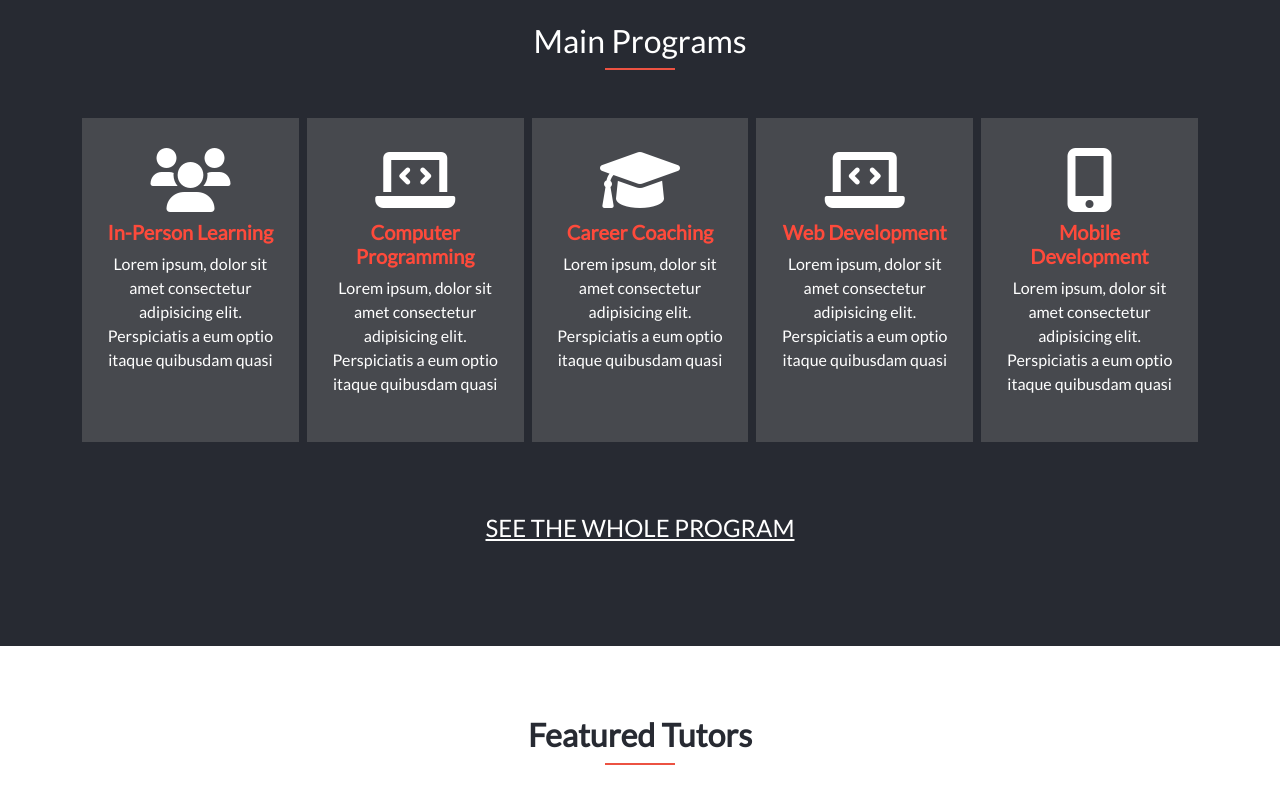
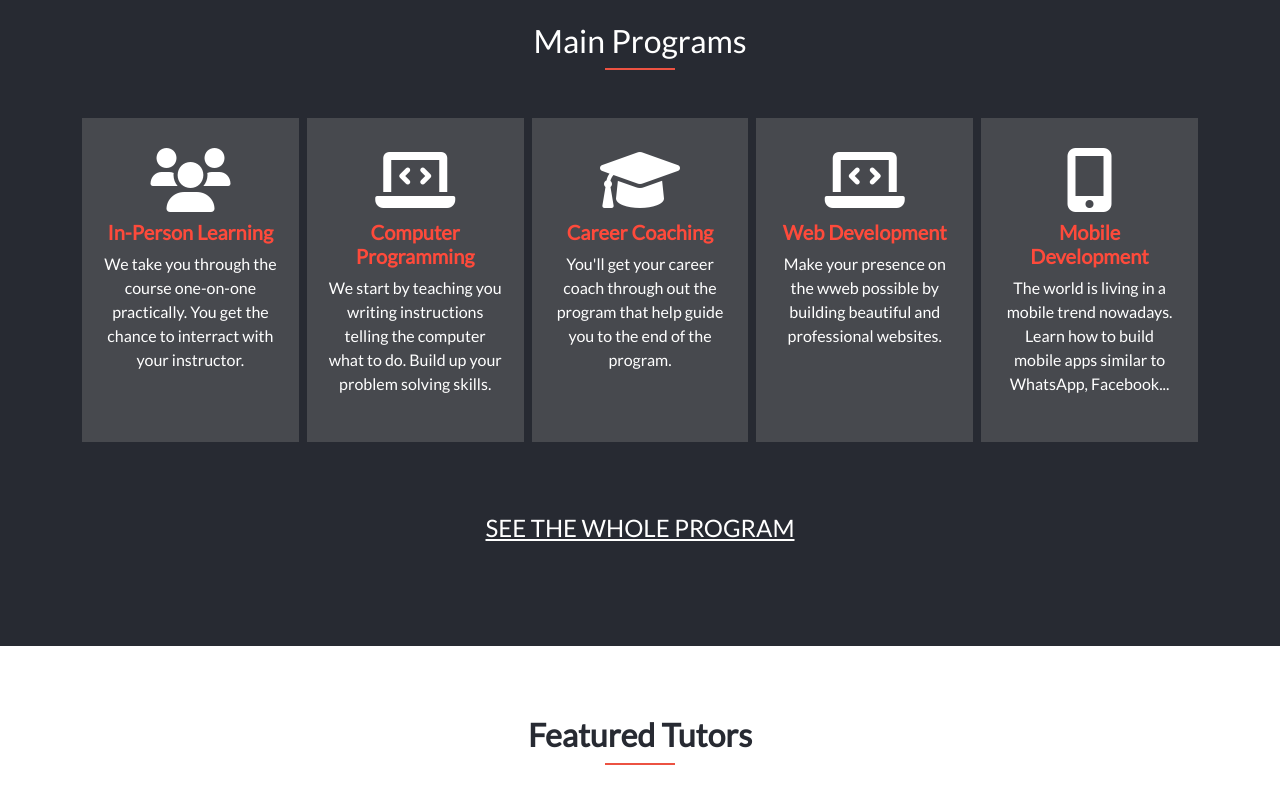
Before and after one commit to AmaduKamara/amkam-dev-bootcamp, a website: page index.html in a window 1280 px wide. Shown: the part 884-1681 px from the top of the page. Drawn offline with nearby package versions, Linux system fonts and the light colour scheme.

```diff
--- a/index.html
+++ b/index.html
@@ -161,40 +161,40 @@
             <i class="fas fa-users text-white fa-4x"></i>
             <h3 class="mt-2">In-Person Learning</h3>
             <p class="text-white">
-              Lorem ipsum, dolor sit amet consectetur adipisicing elit.
-              Perspiciatis a eum optio itaque quibusdam quasi
+              We take you through the course one-on-one practically. You get the
+              chance to interract with your instructor.
             </p>
           </div>
           <div class="program text-center me-2">
             <i class="fas fa-laptop-code text-white fa-4x"></i>
             <h3 class="mt-2">Computer Programming</h3>
             <p class="text-white">
-              Lorem ipsum, dolor sit amet consectetur adipisicing elit.
-              Perspiciatis a eum optio itaque quibusdam quasi
+              We start by teaching you writing instructions telling the computer
+              what to do. Build up your problem solving skills.
             </p>
           </div>
           <div class="program text-center me-2">
             <i class="fas fa-graduation-cap text-white fa-4x"></i>
             <h3 class="mt-2">Career Coaching</h3>
             <p class="text-white">
-              Lorem ipsum, dolor sit amet consectetur adipisicing elit.
-              Perspiciatis a eum optio itaque quibusdam quasi
+              You'll get your career coach through out the program that help
+              guide you to the end of the program.
             </p>
           </div>
           <div class="program text-center me-2">
             <i class="fas fa-laptop-code text-white fa-4x"></i>
             <h3 class="mt-2">Web Development</h3>
             <p class="text-white">
-              Lorem ipsum, dolor sit amet consectetur adipisicing elit.
-              Perspiciatis a eum optio itaque quibusdam quasi
+              Make your presence on the wweb possible by building beautiful and
+              professional websites.
             </p>
           </div>
           <div class="program text-center">
             <i class="fas fa-mobile-alt text-white fa-4x"></i>
             <h3 class="mt-2">Mobile Development</h3>
             <p class="text-white">
-              Lorem ipsum, dolor sit amet consectetur adipisicing elit.
-              Perspiciatis a eum optio itaque quibusdam quasi
+              The world is living in a mobile trend nowadays. Learn how to build
+              mobile apps similar to WhatsApp, Facebook...
             </p>
           </div>
         </div>
--- a/styles/main.css
+++ b/styles/main.css
@@ -92,7 +92,7 @@
   color: #ec5242;
 }
 
-.nav-links:focus{
+.nav-links:focus {
   color: #fff;
 }
 
@@ -124,7 +124,6 @@
   width: 100%;
   height: 100vh;
   height: calc(100vh - 90px);
-  padding: 100px 0;
   background-image: url('../images/Hero\ Background.svg');
   background-repeat: no-repeat;
   background-size: cover;
@@ -812,12 +811,12 @@
   }
 
   /* CONTACT PAGE */
-  .contact-footer{
-    width: 100%;;
-    padding: 40px 20px;;
+  .contact-footer {
+    width: 100%;
+    padding: 40px 20px;
   }
 
-  .footer-devbootcamp-logo{
+  .footer-devbootcamp-logo {
     width: 100%;
   }
 }
```
Also changed, not shown: contact.html (+1 -0 lines), README.md, images/screenshots/Desktop.png (added), images/screenshots/Mobile.png (added).
